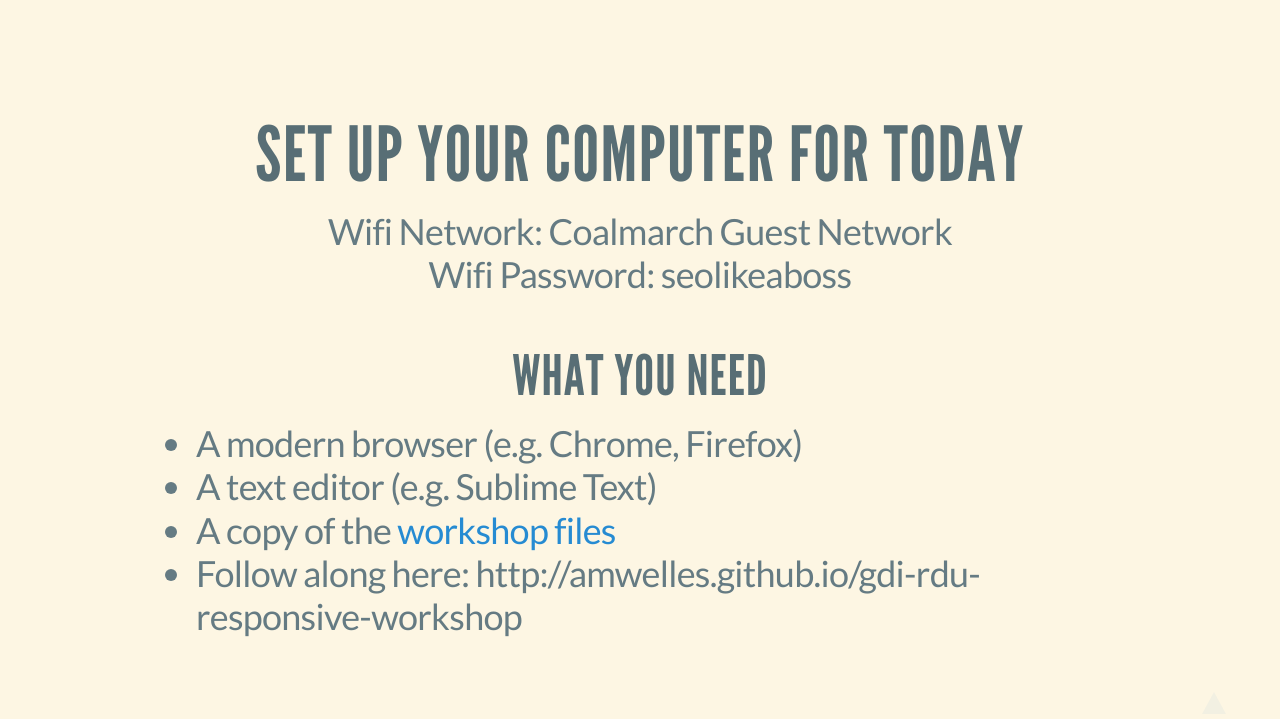
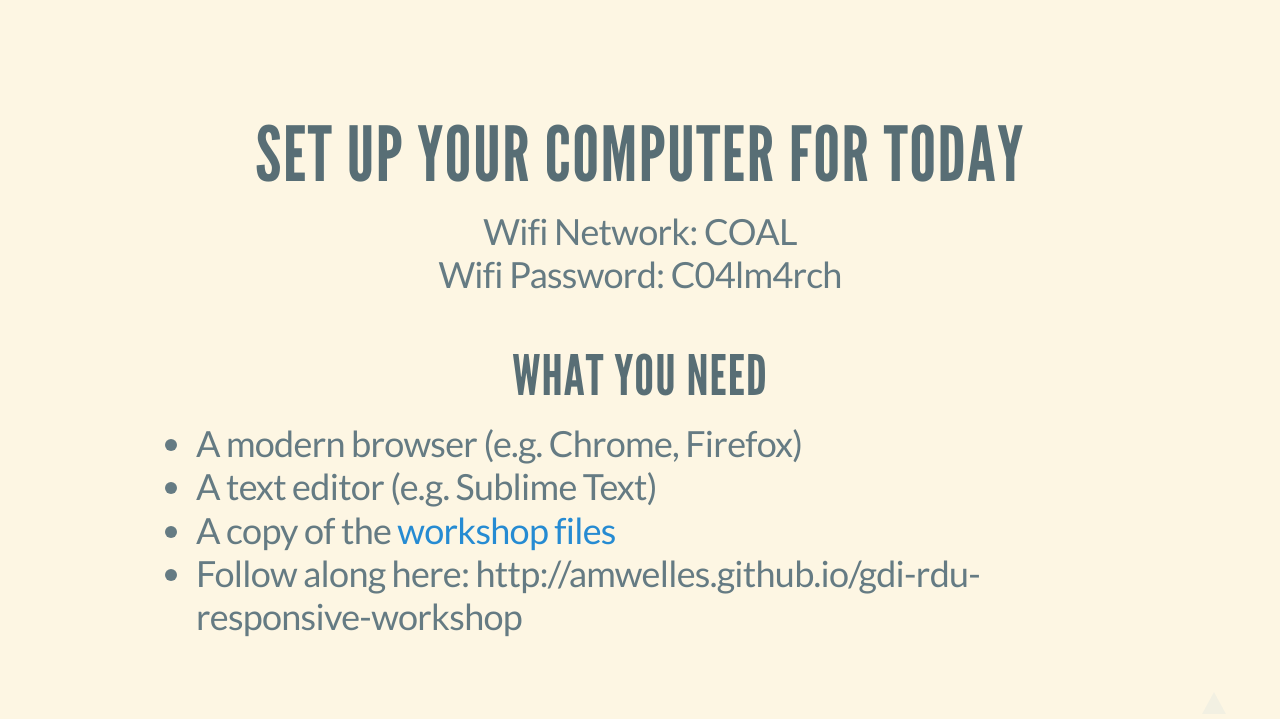
Before and after one commit to Roenok/gdi-rdu-responsive-workshop, a website: page index.html in a window 1280 px wide. Shown: the top 719 px of the page. Drawn offline with Linux system fonts and the light colour scheme.

Commit message:
update network info

```diff
--- a/index.html
+++ b/index.html
@@ -47,8 +47,8 @@
 				<section>
 					<h2>Set up your computer for today</h2>
 					<p>
-						Wifi Network: Coalmarch Guest Network<br>
-						Wifi Password: seolikeaboss
+						Wifi Network: COAL<br>
+						Wifi Password: C04lm4rch
 					</p>
 					<h3>What you need</h3>
 					<ul>
```
